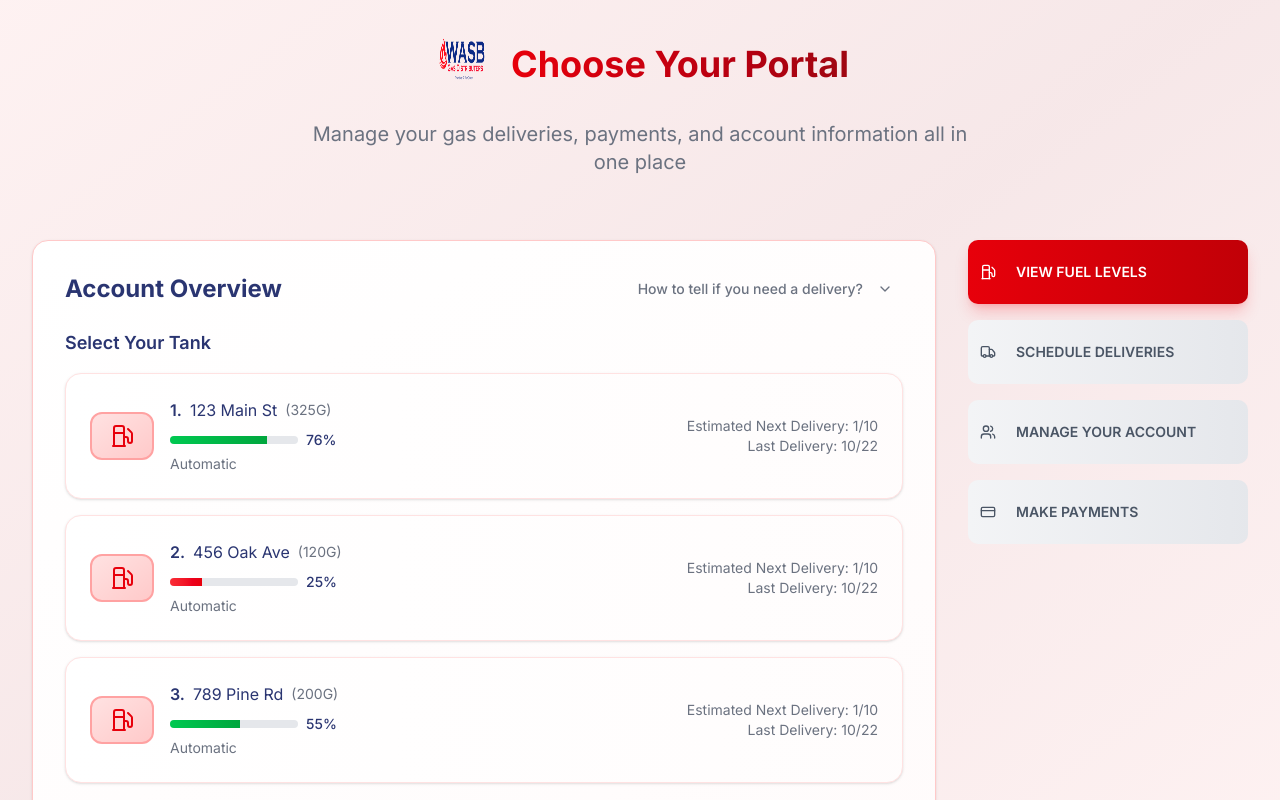
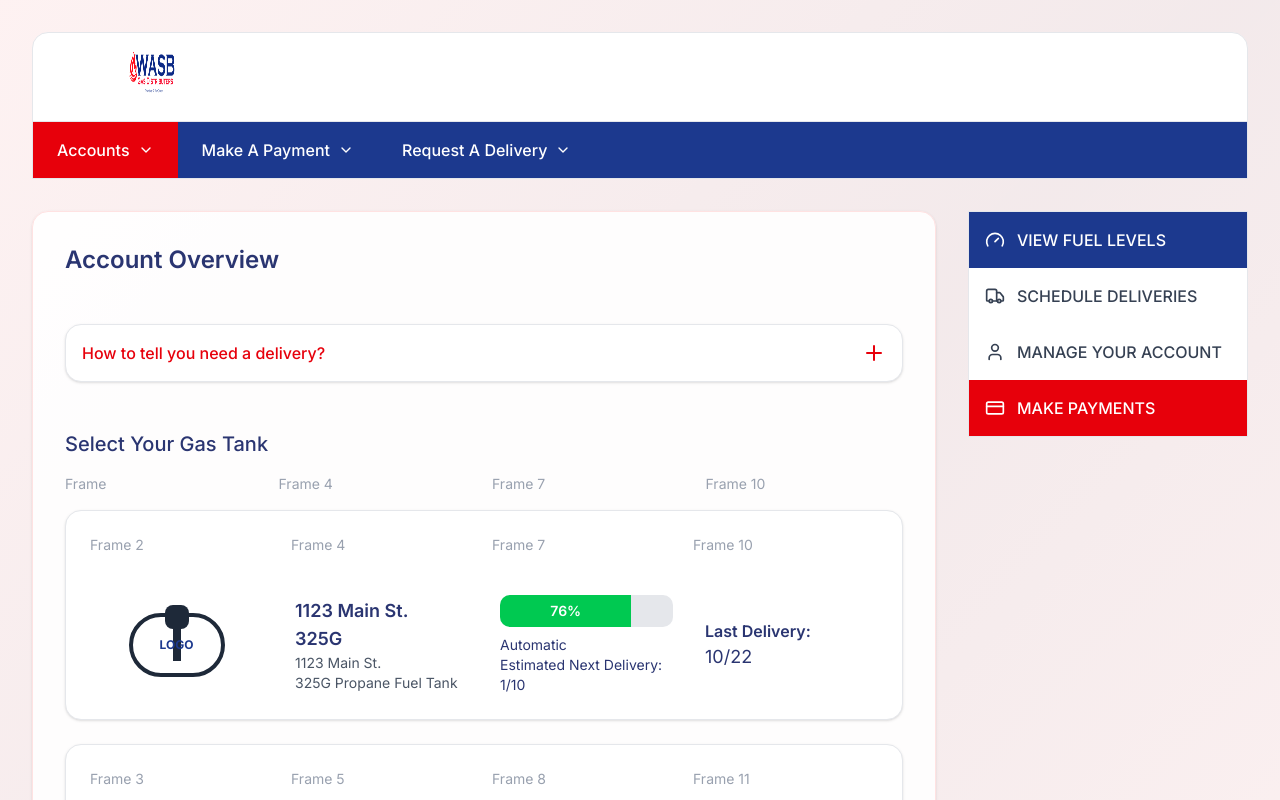
Before and after one commit to Itumeleng1962/wasb, a Next.js app: page / in a window 1280 px wide. Shown: the part 2080-2880 px from the top of the page. Built offline with nearby package versions, Linux system fonts and the light colour scheme.

Commit message:
Add files via upload

```diff
--- a/app/page.tsx
+++ b/app/page.tsx
@@ -1,6 +1,6 @@
 import { Hero } from "@/components/hero"
 import { PortalSelection } from "@/components/portal-selection"
-import { CustomerPortal } from "@/components/customer-portal"
+import AccountOverview from "@/components/account-overview"
 import { Services } from "@/components/services"
 import { Benefits } from "@/components/benefits"
 import { Testimonials } from "@/components/testimonials"
@@ -11,7 +11,7 @@ export default function Home() {
     <main className="min-h-screen">
       <Hero />
       <PortalSelection />
-      <CustomerPortal />
+      <AccountOverview />
       <Services />
       <Benefits />
       <Testimonials />
--- a/components/customer-portal.tsx
+++ b/components/customer-portal.tsx
@@ -11,7 +11,8 @@ import {
   ChevronDown,
   MapPin,
   Calendar,
-  Clock
+  Clock,
+  Gauge
 } from "lucide-react"
 
 interface Tank {
@@ -58,6 +59,7 @@ type PortalView = 'fuel-levels' | 'schedule-deliveries' | 'manage-account' | 'ma
 
 export function CustomerPortal() {
   const [activeView, setActiveView] = useState<PortalView>('fuel-levels')
+  const [showDeliveryTip, setShowDeliveryTip] = useState<boolean>(false)
 
   const getFuelLevelColor = (level: number) => {
     if (level > 50) return "bg-gradient-to-r from-green-500 to-green-600"
@@ -67,46 +69,86 @@ export function CustomerPortal() {
 
   const renderFuelLevels = () => (
     <div className="space-y-6">
+      {/* Header + Help Row */}
       <div className="flex items-center justify-between">
         <h2 className="text-2xl font-bold text-foreground">Account Overview</h2>
-        <Button variant="ghost" size="sm" className="text-muted-foreground">
-          How to tell if you need a delivery?
-          <ChevronDown className="ml-2 h-4 w-4" />
-        </Button>
       </div>
 
-      <div className="space-y-4">
-        <h3 className="text-lg font-semibold text-foreground">Select Your Tank</h3>
-        {mockTanks.map((tank) => (
-          <Card key={tank.id} className="p-6 hover:shadow-lg hover:shadow-red-500/10 transition-all duration-300 border-red-100 dark:border-red-800 bg-gradient-to-r from-white to-red-50/20 dark:from-gray-800 dark:to-red-950/10">
-            <div className="flex items-center justify-between">
-              <div className="flex items-center space-x-4">
-                <div className="w-16 h-12 bg-gradient-to-br from-red-100 to-red-200 border-2 border-red-300 rounded-lg flex items-center justify-center">
-                  <Fuel className="h-6 w-6 text-red-600" />
+      <Card className="p-4 border border-gray-200 dark:border-gray-800">
+        <button
+          onClick={() => setShowDeliveryTip(!showDeliveryTip)}
+          className="w-full flex items-center justify-between text-left"
+        >
+          <span className="text-red-600 font-medium">How to tell you need a delivery?</span>
+          <ChevronDown className={`h-5 w-5 text-red-600 transition-transform ${showDeliveryTip ? 'rotate-180' : ''}`} />
+        </button>
+        {showDeliveryTip && (
+          <div className="mt-3 text-sm text-muted-foreground">
+            Check your tank gauge regularly. When the level drops below 30%, it's time to schedule a delivery.
           </div>
-                <div>
-                  <div className="flex items-center space-x-2">
-                    <span className="font-semibold text-foreground">{tank.id}.</span>
-                    <span className="text-foreground">{tank.address}</span>
-                    <span className="text-sm text-muted-foreground">({tank.capacity})</span>
+        )}
+      </Card>
+
+      {/* Section Title */}
+      <h3 className="text-lg font-semibold text-foreground">Select Your Gas Tank</h3>
+
+      {/* Frame Header Row */}
+      <div className="grid grid-cols-4 gap-4 text-sm text-muted-foreground">
+        <div>Frame</div>
+        <div>Frame 4</div>
+        <div>Frame 7</div>
+        <div>Frame 10</div>
       </div>
-                  <div className="mt-2">
-                    <div className="flex items-center space-x-2 mb-1">
-                      <div className="w-32 h-2 bg-gray-200 rounded-full overflow-hidden">
-                        <div
-                          className={`h-full ${getFuelLevelColor(tank.fuelLevel)} transition-all duration-300`}
-                          style={{ width: `${tank.fuelLevel}%` }}
-                        />
+
+      {/* Tank Cards */}
+      <div className="space-y-6">
+        {mockTanks.map((tank, idx) => (
+          <Card key={tank.id} className="p-6 border border-gray-200 dark:border-gray-800 bg-white dark:bg-gray-900 rounded-none">
+            {/* Per-card mini frame row (optional visual aid) */}
+            <div className="grid grid-cols-4 gap-4 text-xs text-muted-foreground mb-4">
+              <div>{idx === 0 ? 'Frame 2' : idx === 1 ? 'Frame 3' : 'Frame 3'}</div>
+              <div>{`Frame ${4 + idx}`}</div>
+              <div>{`Frame ${7 + idx}`}</div>
+              <div>{`Frame ${10 + idx}`}</div>
             </div>
-                      <span className="text-sm font-medium text-foreground">{tank.fuelLevel}%</span>
-                    </div>
-                    <p className="text-sm text-muted-foreground">{tank.deliveryStatus}</p>
+
+            <div className="grid grid-cols-4 gap-6 items-center">
+              {/* Tank Icon */}
+              <div className="flex items-center justify-center">
+                <div className="w-16 h-12 border-2 border-gray-400 rounded-md flex items-center justify-center">
+                  <Fuel className="h-5 w-5 text-gray-600" />
                 </div>
               </div>
+
+              {/* Address + Specs */}
+              <div>
+                <div className="flex items-center gap-2">
+                  <span className="font-semibold text-foreground">{tank.id}.</span>
+                  <span className="font-semibold text-foreground">{tank.address}</span>
+                  <span className="font-semibold text-foreground">{tank.capacity}</span>
                 </div>
-              <div className="text-right text-sm text-muted-foreground">
-                <p>Estimated Next Delivery: {tank.estimatedDelivery}</p>
-                <p>Last Delivery: {tank.lastDelivery}</p>
+                <p className="text-sm text-muted-foreground mt-1">{tank.address}</p>
+                <p className="text-sm text-muted-foreground">{tank.capacity} Propane Fuel Tank</p>
+              </div>
+
+              {/* Fill level with thick bar and % inside */}
+              <div>
+                <div className="w-full bg-gray-200 rounded-md h-8 overflow-hidden">
+                  <div
+                    className={`h-full flex items-center justify-center text-white font-semibold text-sm ${getFuelLevelColor(tank.fuelLevel)}`}
+                    style={{ width: `${tank.fuelLevel}%` }}
+                  >
+                    {tank.fuelLevel}%
+                  </div>
+                </div>
+                <p className="text-sm text-muted-foreground mt-2">{tank.deliveryStatus}</p>
+                <p className="text-sm text-muted-foreground">Estimated Next Delivery: {tank.estimatedDelivery}</p>
+              </div>
+
+              {/* Last Delivery */}
+              <div className="text-sm text-foreground">
+                <p className="font-semibold">Last Delivery:</p>
+                <p className="mt-1">{tank.lastDelivery}</p>
               </div>
             </div>
           </Card>
@@ -299,63 +341,49 @@ export function CustomerPortal() {
               </Card>
             </div>
 
-            {/* Action Menu */}
-            <div className="space-y-4">
-              <Button
+            {/* Action Menu - flat, straight like provided design */}
+            <div className="border border-gray-200 dark:border-gray-800 bg-white dark:bg-gray-900">
+              <nav className="p-0">
+                <button
                   onClick={() => setActiveView('fuel-levels')}
-                className={`w-full justify-start h-16 text-left transition-all duration-300 ${
-                  activeView === 'fuel-levels'
-                    ? 'bg-gradient-to-r from-red-600 to-red-700 text-white shadow-lg shadow-red-500/25'
-                    : 'bg-gradient-to-r from-gray-100 to-gray-200 text-gray-600 hover:from-red-50 hover:to-red-100 hover:text-red-700 dark:from-gray-800 dark:to-gray-700 dark:text-gray-300 dark:hover:from-red-950/30 dark:hover:to-red-900/30'
+                  className={`w-full flex items-center gap-3 px-4 py-4 text-left font-medium transition-colors rounded-none ${
+                    activeView === 'fuel-levels' ? 'bg-blue-900 text-white' : 'text-gray-700 hover:bg-gray-100 dark:text-gray-300 dark:hover:bg-gray-800'
                   }`}
                 >
-                <Fuel className="mr-3 h-6 w-6" />
-                <div>
-                  <div className="font-semibold">VIEW FUEL LEVELS</div>
-                </div>
-              </Button>
+                  <Gauge className="h-5 w-5" />
+                  VIEW FUEL LEVELS
+                </button>
 
-              <Button
+                <button
                   onClick={() => setActiveView('schedule-deliveries')}
-                className={`w-full justify-start h-16 text-left transition-all duration-300 ${
-                  activeView === 'schedule-deliveries'
-                    ? 'bg-gradient-to-r from-red-600 to-red-700 text-white shadow-lg shadow-red-500/25'
-                    : 'bg-gradient-to-r from-gray-100 to-gray-200 text-gray-600 hover:from-red-50 hover:to-red-100 hover:text-red-700 dark:from-gray-800 dark:to-gray-700 dark:text-gray-300 dark:hover:from-red-950/30 dark:hover:to-red-900/30'
+                  className={`w-full flex items-center gap-3 px-4 py-4 text-left font-medium transition-colors rounded-none ${
+                    activeView === 'schedule-deliveries' ? 'bg-blue-900 text-white' : 'text-gray-700 hover:bg-gray-100 dark:text-gray-300 dark:hover:bg-gray-800'
                   }`}
                 >
-                <Truck className="mr-3 h-6 w-6" />
-                <div>
-                  <div className="font-semibold">SCHEDULE DELIVERIES</div>
-                </div>
-              </Button>
+                  <Truck className="h-5 w-5" />
+                  SCHEDULE DELIVERIES
+                </button>
 
-              <Button
+                <button
                   onClick={() => setActiveView('manage-account')}
-                className={`w-full justify-start h-16 text-left transition-all duration-300 ${
-                  activeView === 'manage-account'
-                    ? 'bg-gradient-to-r from-red-600 to-red-700 text-white shadow-lg shadow-red-500/25'
-                    : 'bg-gradient-to-r from-gray-100 to-gray-200 text-gray-600 hover:from-red-50 hover:to-red-100 hover:text-red-700 dark:from-gray-800 dark:to-gray-700 dark:text-gray-300 dark:hover:from-red-950/30 dark:hover:to-red-900/30'
+                  className={`w-full flex items-center gap-3 px-4 py-4 text-left font-medium transition-colors rounded-none ${
+                    activeView === 'manage-account' ? 'bg-blue-900 text-white' : 'text-gray-700 hover:bg-gray-100 dark:text-gray-300 dark:hover:bg-gray-800'
                   }`}
                 >
-                <Users className="mr-3 h-6 w-6" />
-                <div>
-                  <div className="font-semibold">MANAGE YOUR ACCOUNT</div>
-                </div>
-              </Button>
+                  <Users className="h-5 w-5" />
+                  MANAGE YOUR ACCOUNT
+                </button>
 
-              <Button
+                <button
                   onClick={() => setActiveView('make-payments')}
-                className={`w-full justify-start h-16 text-left transition-all duration-300 ${
-                  activeView === 'make-payments'
-                    ? 'bg-gradient-to-r from-red-600 to-red-700 text-white shadow-lg shadow-red-500/25'
-                    : 'bg-gradient-to-r from-gray-100 to-gray-200 text-gray-600 hover:from-red-50 hover:to-red-100 hover:text-red-700 dark:from-gray-800 dark:to-gray-700 dark:text-gray-300 dark:hover:from-red-950/30 dark:hover:to-red-900/30'
+                  className={`w-full flex items-center gap-3 px-4 py-4 text-left font-medium transition-colors rounded-none ${
+                    'bg-red-600 text-white hover:bg-red-700'
                   }`}
                 >
-                <CreditCard className="mr-3 h-6 w-6" />
-                <div>
-                  <div className="font-semibold">MAKE PAYMENTS</div>
-                </div>
-              </Button>
+                  <CreditCard className="h-5 w-5" />
+                  MAKE PAYMENTS
+                </button>
+              </nav>
             </div>
           </div>
         </div>
```
Also changed, not shown: components/footer.tsx (+21 -2 lines). Lines whose indentation alone changed are shown as unchanged.
